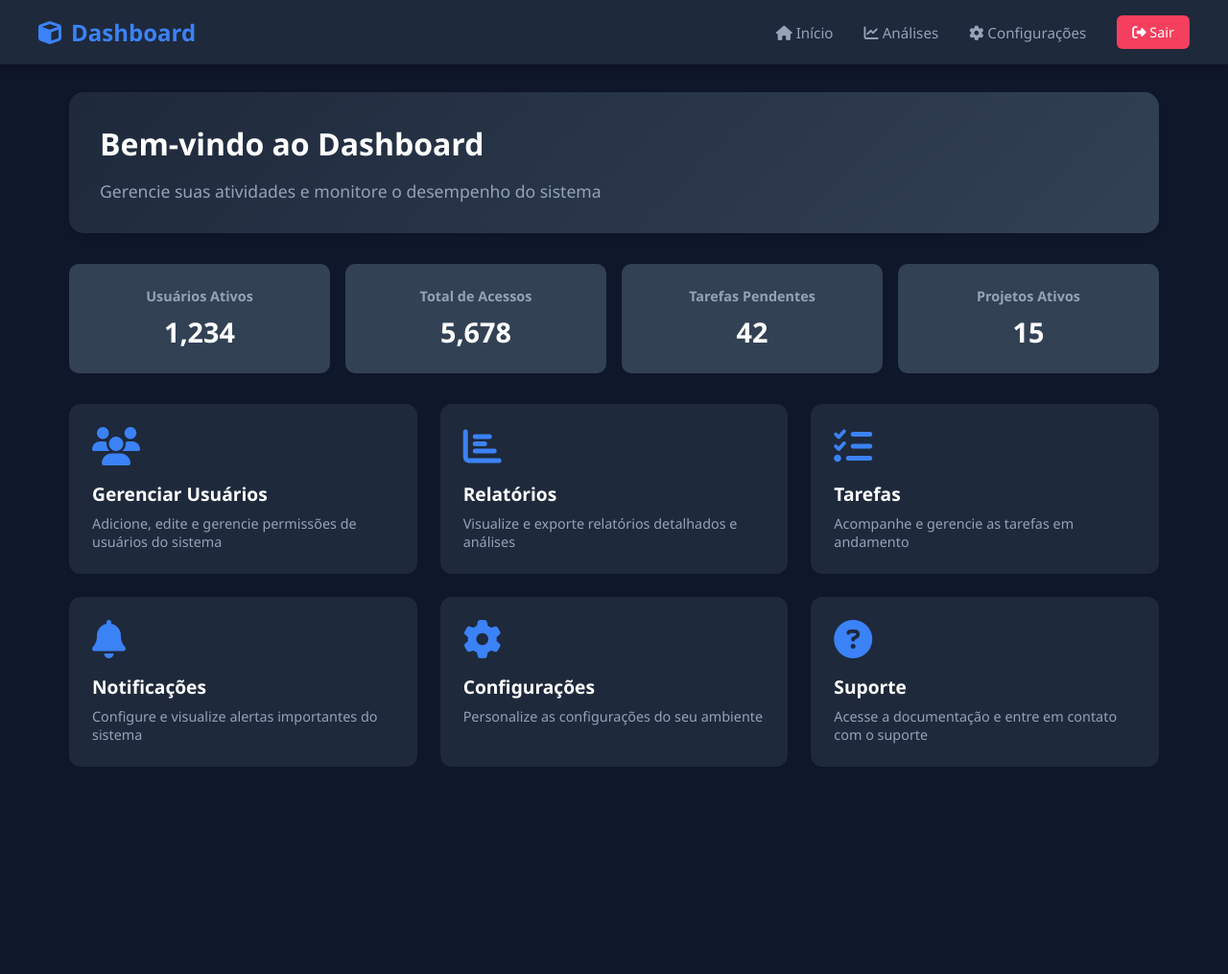
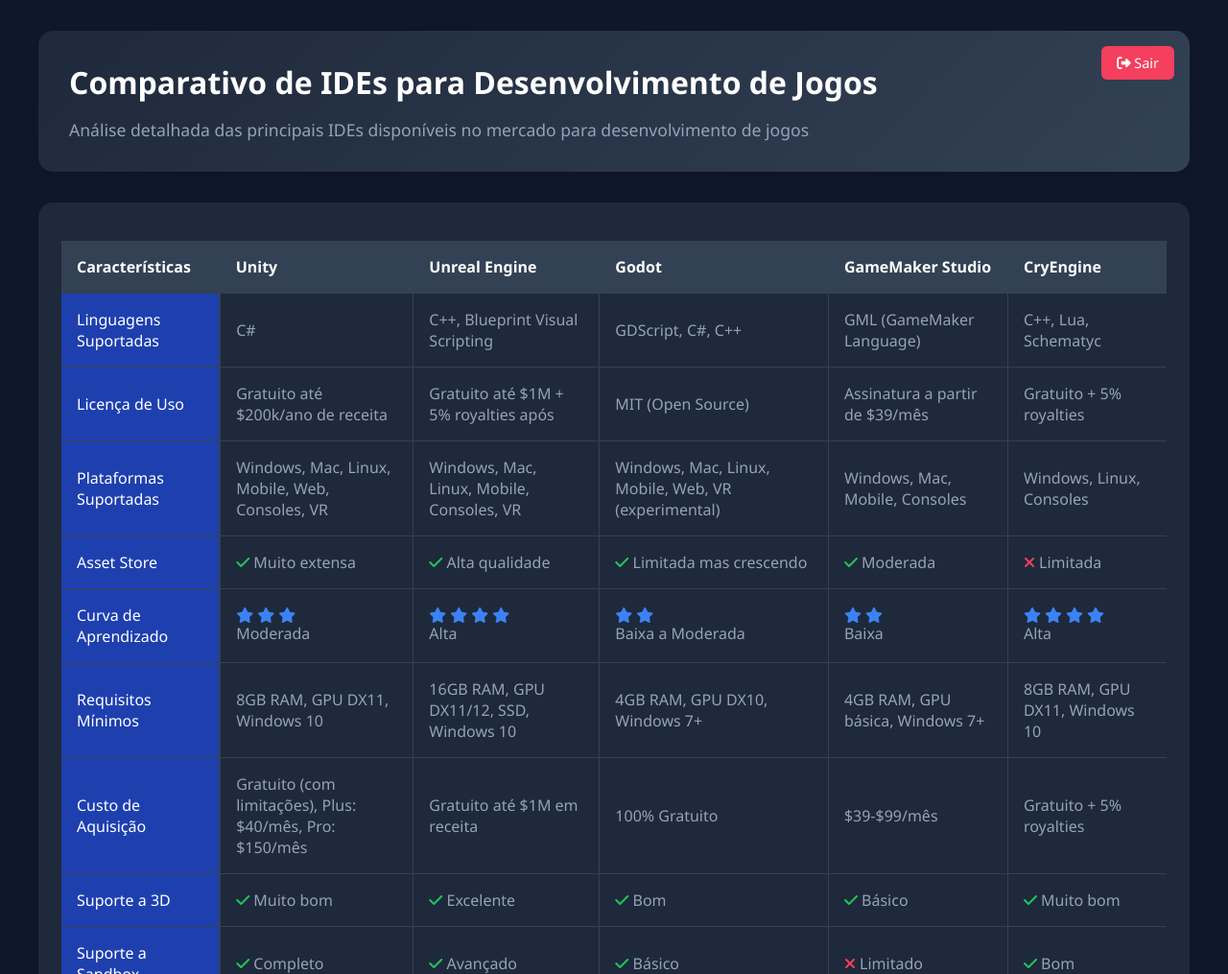
Before and after one commit to ZrRafael/Screen-Login, a plain HTML site: page tela_inicial.html in a window 1280 px wide. Shown: the top 1015 px of the page at 96% size. Before the commit the page ends 896 px from the top, so only its background shows below. Drawn offline with Linux system fonts and the light colour scheme; sample sign-in values are in the browser's storage.

Commit message:
bug fix. add screen "inicial".

```diff
--- a/tela_inicial.html
+++ b/tela_inicial.html
@@ -3,7 +3,7 @@
 <head>
     <meta charset="UTF-8">
     <meta name="viewport" content="width=device-width, initial-scale=1.0">
-    <title>Dashboard - Sistema</title>
+    <title>Comparativo de IDEs para Jogos</title>
     <link rel="stylesheet" href="https://cdnjs.cloudflare.com/ajax/libs/font-awesome/6.5.0/css/all.min.css">
     <style>
         * {
@@ -17,54 +17,40 @@
             background: #0f172a;
             color: #fff;
             min-height: 100vh;
+            padding: 2rem;
         }
 
-        /* Navbar Styles */
-        .navbar {
-            background-color: #1e293b;
-            padding: 1rem 2rem;
-            box-shadow: 0 2px 10px rgba(0, 0, 0, 0.3);
-            position: fixed;
-            width: 100%;
-            top: 0;
-            z-index: 1000;
+        /* Main Content Styles */
+        .main-content {
+            max-width: 1200px;
+            margin: 0 auto;
         }
 
-        .nav-content {
-            max-width: 1200px;
-            margin: 0 auto;
-            display: flex;
-            justify-content: space-between;
-            align-items: center;
+        .welcome-section {
+            background: linear-gradient(135deg, #1e293b, #334155);
+            border-radius: 15px;
+            padding: 2rem;
+            margin-bottom: 2rem;
+            box-shadow: 0 4px 6px rgba(0, 0, 0, 0.1);
+            position: relative;
         }
 
-        .logo {
-            font-size: 1.5rem;
-            font-weight: bold;
-            color: #3b82f6;
-            display: flex;
-            align-items: center;
-            gap: 10px;
+        .welcome-section h1 {
+            font-size: 2rem;
+            margin-bottom: 1rem;
+            color: #fff;
         }
 
-        .nav-links {
-            display: flex;
-            gap: 2rem;
-            align-items: center;
+        .welcome-section p {
+            color: #94a3b8;
+            font-size: 1.1rem;
         }
 
-        .nav-links a {
-            color: #94a3b8;
-            text-decoration: none;
-            transition: color 0.3s;
-            font-size: 0.95rem;
-        }
-
-        .nav-links a:hover {
-            color: #60a5fa;
-        }
-
+        /* Botão de logout no canto superior direito do welcome-section */
         .logout-btn {
+            position: absolute;
+            top: 1rem;
+            right: 1rem;
             padding: 0.5rem 1rem;
             background-color: #f43f5e;
             color: white;
@@ -79,183 +65,228 @@
             background-color: #e11d48;
         }
 
-        /* Main Content Styles */
-        .main-content {
-            max-width: 1200px;
-            margin: 6rem auto 2rem;
-            padding: 0 2rem;
-        }
-
-        .welcome-section {
-            background: linear-gradient(135deg, #1e293b, #334155);
+        /* Table Styles */
+        .table-container {
+            background: #1e293b;
             border-radius: 15px;
-            padding: 2rem;
-            margin-bottom: 2rem;
+            padding: 1.5rem;
+            overflow-x: auto;
+            margin-top: 2rem;
             box-shadow: 0 4px 6px rgba(0, 0, 0, 0.1);
         }
 
-        .welcome-section h1 {
-            font-size: 2rem;
-            margin-bottom: 1rem;
+        table {
+            width: 100%;
+            border-collapse: collapse;
+            margin-top: 1rem;
+        }
+
+        th, td {
+            padding: 1rem;
+            text-align: left;
+            border-bottom: 1px solid #334155;
+            border-right: 1px solid #334155;
+        }
+
+        th:last-child, td:last-child {
+            border-right: none;
+        }
+
+        th {
+            background-color: #334155;
+            color: #fff;
+            font-weight: 600;
+            position: sticky;
+            top: 0;
+        }
+
+        td {
+            color: #94a3b8;
+        }
+
+        /* Estilo para a primeira coluna */
+        td:first-child {
+            background-color: #1e40af;
+            color: #fff;
+            font-weight: 500;
+            border-right: 2px solid #334155;
+        }
+
+        tr:hover td:not(:first-child) {
+            background-color: #283548;
             color: #fff;
         }
 
-        .welcome-section p {
-            color: #94a3b8;
-            font-size: 1.1rem;
+        .feature-available {
+            color: #22c55e;
         }
 
-        .dashboard-grid {
-            display: grid;
-            grid-template-columns: repeat(auto-fit, minmax(280px, 1fr));
-            gap: 1.5rem;
-            margin-top: 2rem;
+        .feature-unavailable {
+            color: #f43f5e;
         }
 
-        .dashboard-card {
-            background: #1e293b;
-            border-radius: 12px;
-            padding: 1.5rem;
-            transition: transform 0.3s, box-shadow 0.3s;
-            cursor: pointer;
+        .difficulty {
+            display: flex;
+            gap: 4px;
         }
 
-        .dashboard-card:hover {
-            transform: translateY(-5px);
-            box-shadow: 0 6px 12px rgba(0, 0, 0, 0.2);
-        }
-
-        .dashboard-card i {
-            font-size: 2.5rem;
+        .difficulty i {
             color: #3b82f6;
-            margin-bottom: 1rem;
-        }
-
-        .dashboard-card h3 {
-            color: #fff;
-            font-size: 1.2rem;
-            margin-bottom: 0.5rem;
-        }
-
-        .dashboard-card p {
-            color: #94a3b8;
-            font-size: 0.9rem;
-        }
-
-        .stats-container {
-            display: grid;
-            grid-template-columns: repeat(auto-fit, minmax(200px, 1fr));
-            gap: 1rem;
-            margin-bottom: 2rem;
-        }
-
-        .stat-card {
-            background: #334155;
-            border-radius: 10px;
-            padding: 1.5rem;
-            text-align: center;
-        }
-
-        .stat-card h4 {
-            color: #94a3b8;
-            font-size: 0.9rem;
-            margin-bottom: 0.5rem;
-        }
-
-        .stat-card .number {
-            color: #fff;
-            font-size: 1.8rem;
-            font-weight: bold;
         }
 
         @media (max-width: 768px) {
-            .nav-links {
-                display: none;
+            body {
+                padding: 1rem;
             }
 
-            .main-content {
-                margin-top: 5rem;
-                padding: 0 1rem;
+            th, td {
+                padding: 0.75rem;
+                font-size: 0.9rem;
             }
         }
     </style>
 </head>
 <body>
-    <!-- Navbar -->
-    <nav class="navbar">
-        <div class="nav-content">
-            <div class="logo">
-                <i class="fas fa-cube"></i>
-                Dashboard
-            </div>
-            <div class="nav-links">
-                <a href="#"><i class="fas fa-home"></i> Início</a>
-                <a href="#"><i class="fas fa-chart-line"></i> Análises</a>
-                <a href="#"><i class="fas fa-cog"></i> Configurações</a>
-                <button class="logout-btn" onclick="logout()">
-                    <i class="fas fa-sign-out-alt"></i> Sair
-                </button>
-            </div>
-        </div>
-    </nav>
-
     <!-- Main Content -->
     <main class="main-content">
         <section class="welcome-section">
-            <h1>Bem-vindo ao Dashboard</h1>
-            <p>Gerencie suas atividades e monitore o desempenho do sistema</p>
+            <h1>Comparativo de IDEs para Desenvolvimento de Jogos</h1>
+            <p>Análise detalhada das principais IDEs disponíveis no mercado para desenvolvimento de jogos</p>
+            <button class="logout-btn" onclick="logout()">
+                <i class="fas fa-sign-out-alt"></i> Sair
+            </button>
         </section>
 
-        <section class="stats-container">
-            <div class="stat-card">
-                <h4>Usuários Ativos</h4>
-                <div class="number">1,234</div>
-            </div>
-            <div class="stat-card">
-                <h4>Total de Acessos</h4>
-                <div class="number">5,678</div>
-            </div>
-            <div class="stat-card">
-                <h4>Tarefas Pendentes</h4>
-                <div class="number">42</div>
-            </div>
-            <div class="stat-card">
-                <h4>Projetos Ativos</h4>
-                <div class="number">15</div>
-            </div>
-        </section>
-
-        <div class="dashboard-grid">
-            <div class="dashboard-card">
-                <i class="fas fa-users"></i>
-                <h3>Gerenciar Usuários</h3>
-                <p>Adicione, edite e gerencie permissões de usuários do sistema</p>
-            </div>
-            <div class="dashboard-card">
-                <i class="fas fa-chart-bar"></i>
-                <h3>Relatórios</h3>
-                <p>Visualize e exporte relatórios detalhados e análises</p>
-            </div>
-            <div class="dashboard-card">
-                <i class="fas fa-tasks"></i>
-                <h3>Tarefas</h3>
-                <p>Acompanhe e gerencie as tarefas em andamento</p>
-            </div>
-            <div class="dashboard-card">
-                <i class="fas fa-bell"></i>
-                <h3>Notificações</h3>
-                <p>Configure e visualize alertas importantes do sistema</p>
-            </div>
-            <div class="dashboard-card">
-                <i class="fas fa-cog"></i>
-                <h3>Configurações</h3>
-                <p>Personalize as configurações do seu ambiente</p>
-            </div>
-            <div class="dashboard-card">
-                <i class="fas fa-question-circle"></i>
-                <h3>Suporte</h3>
-                <p>Acesse a documentação e entre em contato com o suporte</p>
-            </div>
+        <div class="table-container">
+            <table>
+                <thead>
+                    <tr>
+                        <th>Características</th>
+                        <th>Unity</th>
+                        <th>Unreal Engine</th>
+                        <th>Godot</th>
+                        <th>GameMaker Studio</th>
+                        <th>CryEngine</th>
+                    </tr>
+                </thead>
+                <tbody>
+                    <tr>
+                        <td>Linguagens Suportadas</td>
+                        <td>C#</td>
+                        <td>C++, Blueprint Visual Scripting</td>
+                        <td>GDScript, C#, C++</td>
+                        <td>GML (GameMaker Language)</td>
+                        <td>C++, Lua, Schematyc</td>
+                    </tr>
+                    <tr>
+                        <td>Licença de Uso</td>
+                        <td>Gratuito até $200k/ano de receita</td>
+                        <td>Gratuito até $1M + 5% royalties após</td>
+                        <td>MIT (Open Source)</td>
+                        <td>Assinatura a partir de $39/mês</td>
+                        <td>Gratuito + 5% royalties</td>
+                    </tr>
+                    <tr>
+                        <td>Plataformas Suportadas</td>
+                        <td>Windows, Mac, Linux, Mobile, Web, Consoles, VR</td>
+                        <td>Windows, Mac, Linux, Mobile, Consoles, VR</td>
+                        <td>Windows, Mac, Linux, Mobile, Web, VR (experimental)</td>
+                        <td>Windows, Mac, Mobile, Consoles</td>
+                        <td>Windows, Linux, Consoles</td>
+                    </tr>
+                    <tr>
+                        <td>Asset Store</td>
+                        <td><i class="fas fa-check feature-available"></i> Muito extensa</td>
+                        <td><i class="fas fa-check feature-available"></i> Alta qualidade</td>
+                        <td><i class="fas fa-check feature-available"></i> Limitada mas crescendo</td>
+                        <td><i class="fas fa-check feature-available"></i> Moderada</td>
+                        <td><i class="fas fa-times feature-unavailable"></i> Limitada</td>
+                    </tr>
+                    <tr>
+                        <td>Curva de Aprendizado</td>
+                        <td>
+                            <div class="difficulty">
+                                <i class="fas fa-star"></i>
+                                <i class="fas fa-star"></i>
+                                <i class="fas fa-star"></i>
+                            </div>
+                            Moderada
+                        </td>
+                        <td>
+                            <div class="difficulty">
+                                <i class="fas fa-star"></i>
+                                <i class="fas fa-star"></i>
+                                <i class="fas fa-star"></i>
+                                <i class="fas fa-star"></i>
+                            </div>
+                            Alta
+                        </td>
+                        <td>
+                            <div class="difficulty">
+                                <i class="fas fa-star"></i>
+                                <i class="fas fa-star"></i>
+                            </div>
+                            Baixa a Moderada
+                        </td>
+                        <td>
+                            <div class="difficulty">
+                                <i class="fas fa-star"></i>
+                                <i class="fas fa-star"></i>
+                            </div>
+                            Baixa
+                        </td>
+                        <td>
+                            <div class="difficulty">
+                                <i class="fas fa-star"></i>
+                                <i class="fas fa-star"></i>
+                                <i class="fas fa-star"></i>
+                                <i class="fas fa-star"></i>
+                            </div>
+                            Alta
+                        </td>
+                    </tr>
+                    <tr>
+                        <td>Requisitos Mínimos</td>
+                        <td>8GB RAM, GPU DX11, Windows 10</td>
+                        <td>16GB RAM, GPU DX11/12, SSD, Windows 10</td>
+                        <td>4GB RAM, GPU DX10, Windows 7+</td>
+                        <td>4GB RAM, GPU básica, Windows 7+</td>
+                        <td>8GB RAM, GPU DX11, Windows 10</td>
+                    </tr>
+                    <tr>
+                        <td>Custo de Aquisição</td>
+                        <td>Gratuito (com limitações), Plus: $40/mês, Pro: $150/mês</td>
+                        <td>Gratuito até $1M em receita</td>
+                        <td>100% Gratuito</td>
+                        <td>$39-$99/mês</td>
+                        <td>Gratuito + 5% royalties</td>
+                    </tr>
+                    <tr>
+                        <td>Suporte a 3D</td>
+                        <td><i class="fas fa-check feature-available"></i> Muito bom</td>
+                        <td><i class="fas fa-check feature-available"></i> Excelente</td>
+                        <td><i class="fas fa-check feature-available"></i> Bom</td>
+                        <td><i class="fas fa-check feature-available"></i> Básico</td>
+                        <td><i class="fas fa-check feature-available"></i> Muito bom</td>
+                    </tr>
+                    <tr>
+                        <td>Suporte a Sandbox</td>
+                        <td><i class="fas fa-check feature-available"></i> Completo</td>
+                        <td><i class="fas fa-check feature-available"></i> Avançado</td>
+                        <td><i class="fas fa-check feature-available"></i> Básico</td>
+                        <td><i class="fas fa-times feature-unavailable"></i> Limitado</td>
+                        <td><i class="fas fa-check feature-available"></i> Bom</td>
+                    </tr>
+                    <tr>
+                        <td>Características Extras</td>
+                        <td>Visual Scripting, Cloud Build, Multiplayer, Asset Store extensa</td>
+                        <td>Nanite, Lumen, MetaHuman, Ray Tracing avançado</td>
+                        <td>Leve, Open Source, Sistema de Nodes, Rápido desenvolvimento</td>
+                        <td>Drag-and-Drop, Fácil para 2D, Rápido protótipo</td>
+                        <td>SVOGI, Iluminação Global em tempo real</td>
+                    </tr>
+                </tbody>
+            </table>
         </div>
     </main>
 
```
